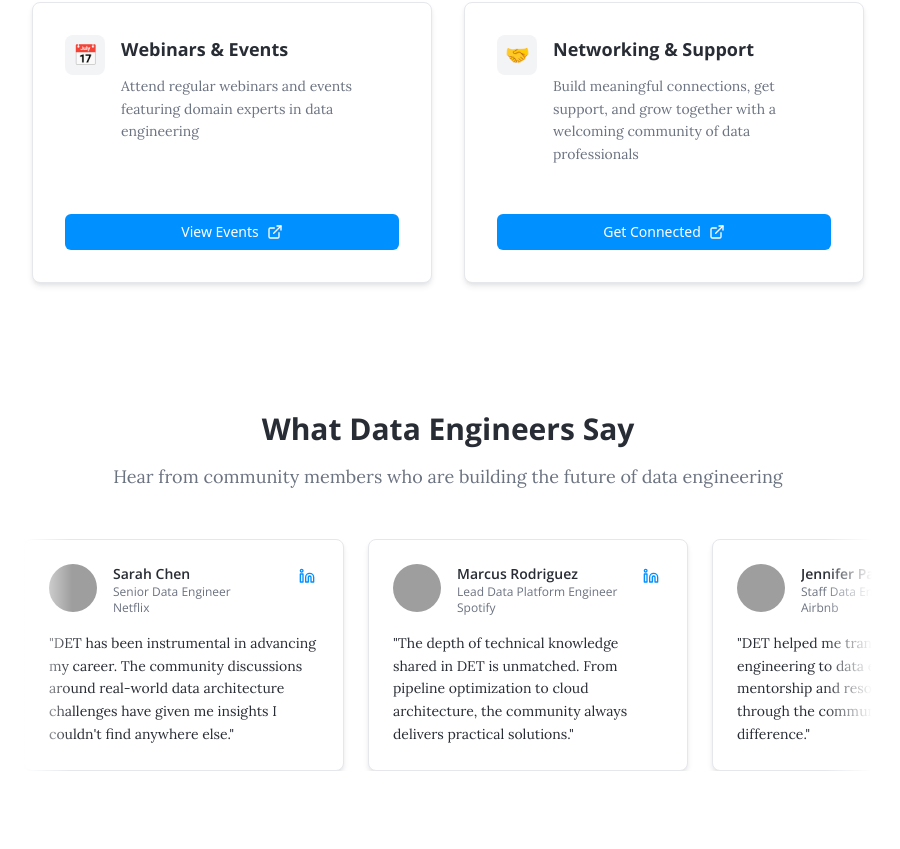
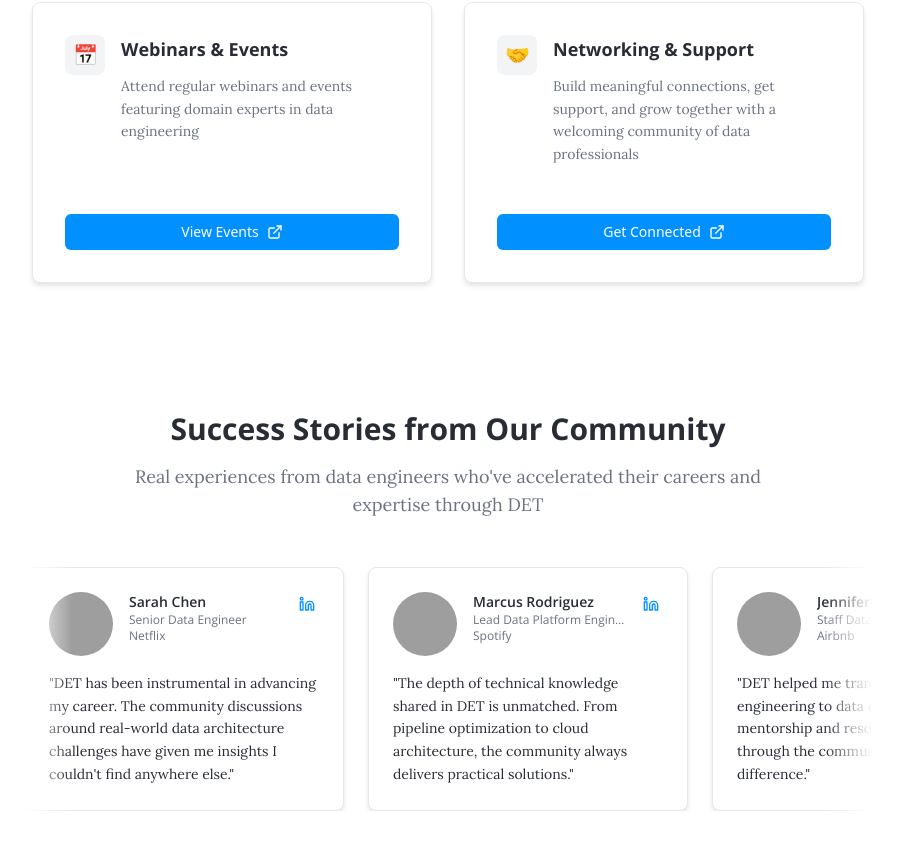
Before and after one commit to zhenniwu/det-why-join-tile-redesign, a React (Vite) app: page / in a window 1280 px wide. Shown: the part 849-1698 px from the top of the page, without its empty margins (192-1092 px from the left). Built offline with nearby package versions, Linux system fonts and the light colour scheme; grey boxes are pictures that could not be loaded.

Commit message:
Update testimonial section content
Rewrite testimonial section title and description. Increase photo size and implement seamless looping for the carousel.

```diff
--- a/src/components/TestimonialCarousel.tsx
+++ b/src/components/TestimonialCarousel.tsx
@@ -124,9 +124,9 @@ const TestimonialCard: React.FC<{
       <div className="flex flex-col h-full">
         {/* Header with avatar and info */}
         <div className="flex items-start gap-4 mb-4">
-          <Avatar className="w-12 h-12 flex-shrink-0">
+          <Avatar className="w-16 h-16 flex-shrink-0">
             <AvatarImage src={testimonial.avatar} alt={testimonial.name} />
-            <AvatarFallback className="bg-secondary text-secondary-foreground font-opensans font-semibold">
+            <AvatarFallback className="bg-secondary text-secondary-foreground font-opensans font-semibold text-lg">
               {testimonial.name.split(' ').map(n => n[0]).join('')}
             </AvatarFallback>
           </Avatar>
@@ -188,9 +188,9 @@ const TestimonialCarousel: React.FC = () => {
       if (container && !isPaused) {
         container.scrollLeft += scrollStep;
 
-        // Reset to beginning when we've scrolled past first set
-        const maxScroll = container.scrollWidth / 2;
-        if (container.scrollLeft >= maxScroll) {
+        // Reset to beginning when we've scrolled past halfway point for seamless loop
+        const singleSetWidth = container.scrollWidth / 2;
+        if (container.scrollLeft >= singleSetWidth) {
           container.scrollLeft = 0;
         }
       }
@@ -234,10 +234,10 @@ const TestimonialCarousel: React.FC = () => {
         {/* Section Header */}
         <div className="text-center mb-12">
           <h2 className="font-opensans font-extrabold text-3xl text-foreground mb-4">
-            What Data Engineers Say
+            Success Stories from Our Community
           </h2>
           <p className="font-lora text-lg text-muted-foreground max-w-2xl mx-auto">
-            Hear from community members who are building the future of data engineering
+            Real experiences from data engineers who've accelerated their careers and expertise through DET
           </p>
         </div>
 
```
